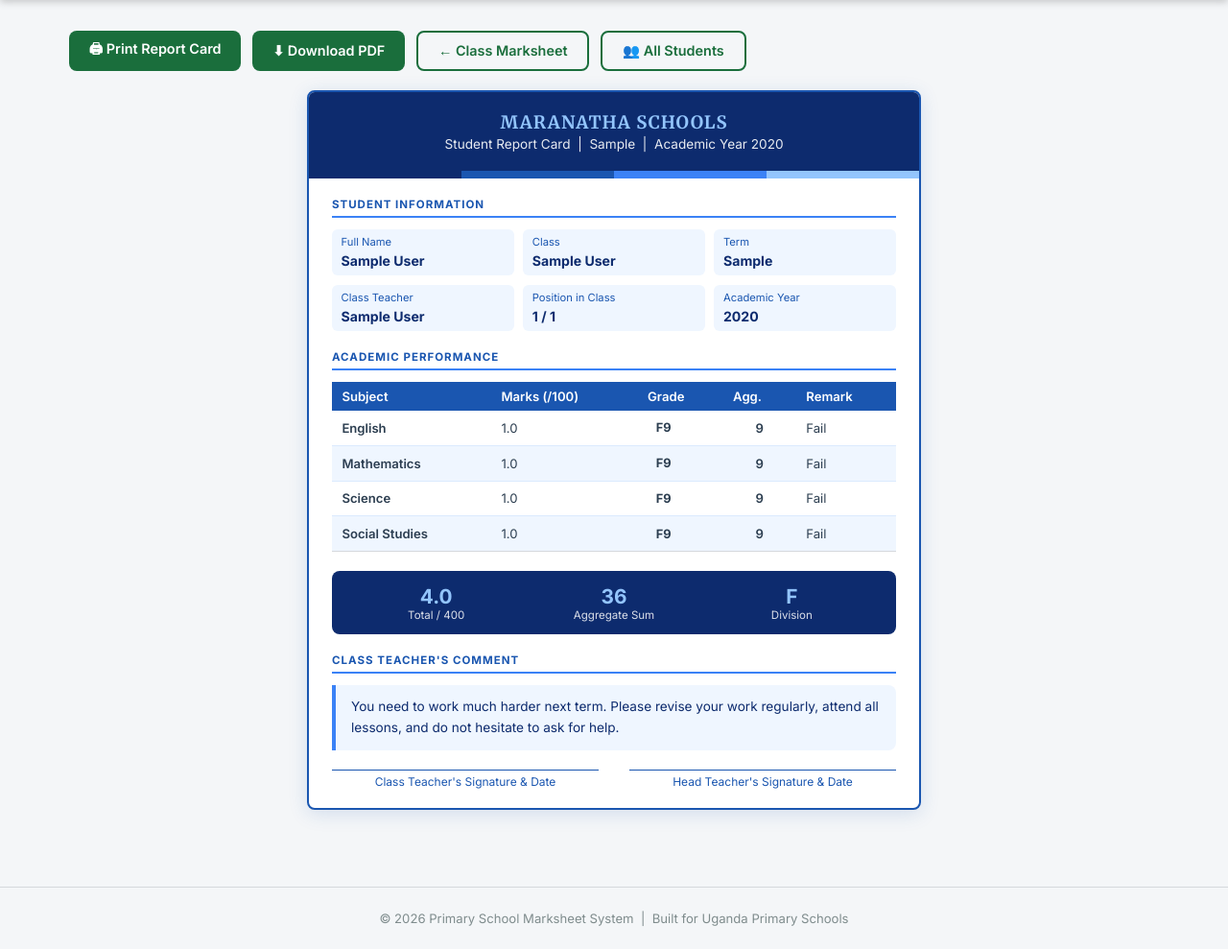
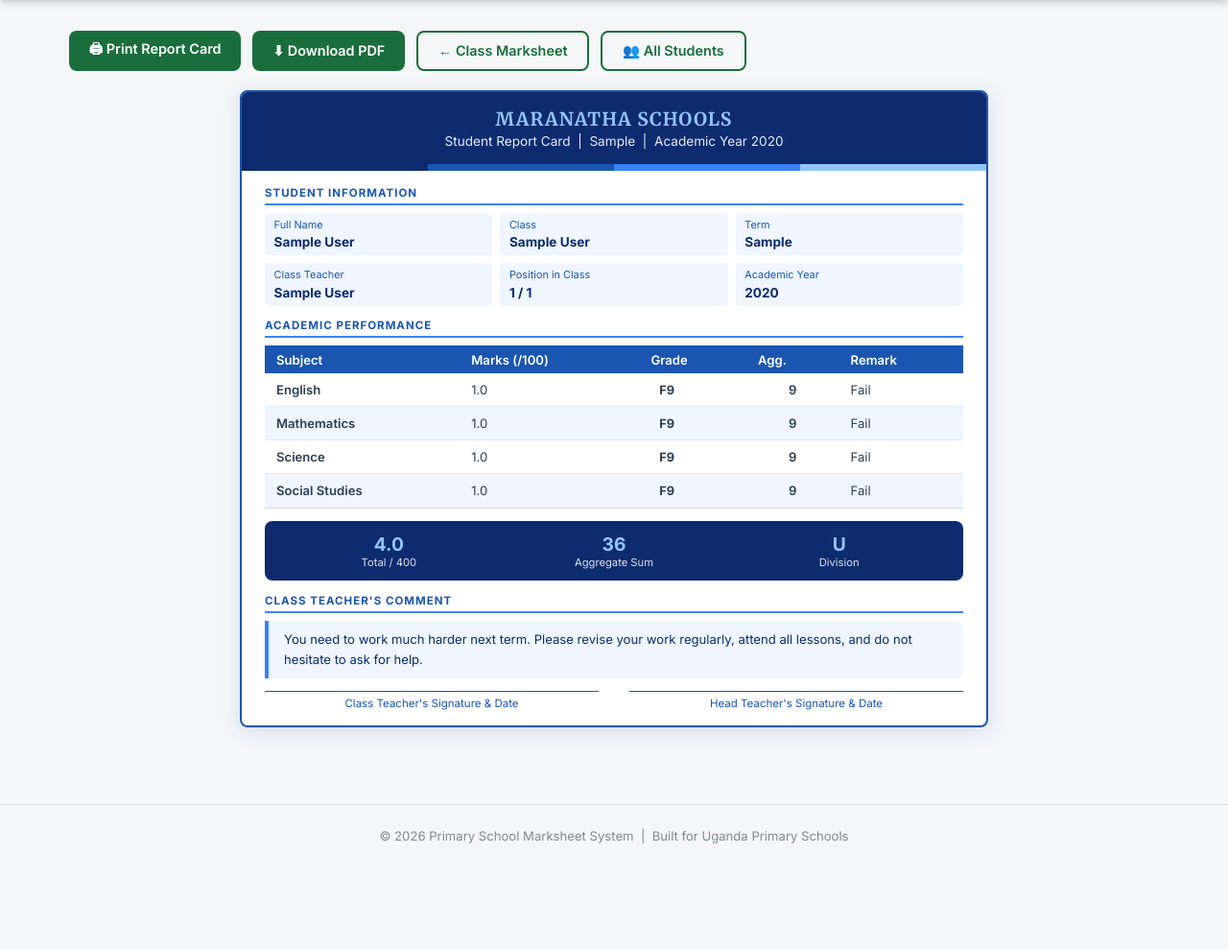
Before and after one commit to Nathansilver-code/reportGenerator, a Flask app: page /report/1 in a window 1280 px wide. Shown: the part 60-1049 px from the top of the page at 96% size. After the commit the page ends 939 px from the top, so only its background shows below. Run offline with Flask 3, Linux system fonts and the light colour scheme; a user stored in the database is signed in; tables that the repository leaves empty hold one stand-in row (values such as "Sample post").

Commit message:
better report card

```diff
--- a/routes/reports.py
+++ b/routes/reports.py
@@ -4,6 +4,7 @@ from models import Student, Teacher
 from utils.grading import compute_student_results
 
 import io
+from datetime import datetime
 import openpyxl
 from openpyxl.styles import Font, PatternFill, Alignment, Border, Side
 from openpyxl.utils import get_column_letter
@@ -84,12 +85,19 @@ def download_report_pdf(student_id):
     total_in_class = len(class_results)
     teacher        = student.teacher
 
+    # Safe year fallback
+    student_year = getattr(student, 'year', None) or datetime.utcnow().year
+
     buf = io.BytesIO()
+    # ── A4 portrait ──
     doc = SimpleDocTemplate(
-        buf, pagesize=A5,
-        leftMargin=1.2*cm, rightMargin=1.2*cm,
-        topMargin=1.2*cm, bottomMargin=1.2*cm
+        buf, pagesize=A4,
+        leftMargin=1.5*cm, rightMargin=1.5*cm,
+        topMargin=1.5*cm, bottomMargin=1.5*cm
     )
+
+    # A4 usable width = 21cm - 3cm margins = 18cm
+    PAGE_W = 18*cm
 
     NAVY  = colors.HexColor("#0d2b6e")
     BLUE  = colors.HexColor("#1a56b0")
@@ -97,18 +105,18 @@ def download_report_pdf(student_id):
     WHITE = colors.white
 
     title_style = ParagraphStyle("title",
-        fontName="Helvetica-Bold", fontSize=13,
-        textColor=WHITE, alignment=1, spaceAfter=2)
+        fontName="Helvetica-Bold", fontSize=16,
+        textColor=WHITE, alignment=1, spaceAfter=3)
     sub_style = ParagraphStyle("sub",
-        fontName="Helvetica", fontSize=8,
+        fontName="Helvetica", fontSize=10,
         textColor=WHITE, alignment=1, spaceAfter=4)
     section_style = ParagraphStyle("section",
-        fontName="Helvetica-Bold", fontSize=8,
-        textColor=BLUE, spaceBefore=8, spaceAfter=4)
+        fontName="Helvetica-Bold", fontSize=9,
+        textColor=BLUE, spaceBefore=8, spaceAfter=5)
     comment_style = ParagraphStyle("comment",
-        fontName="Helvetica", fontSize=8,
+        fontName="Helvetica", fontSize=9,
         textColor=colors.HexColor("#0d2b6e"),
-        leading=12, spaceBefore=4, spaceAfter=4)
+        leading=14, spaceBefore=4, spaceAfter=4)
 
     story = []
 
@@ -116,15 +124,15 @@ def download_report_pdf(student_id):
     banner_data = [
         [Paragraph("MARANATHA SCHOOLS", title_style)],
         [Paragraph(
-            f"Student Report Card  |  {student.term}  |  Academic Year {student.year}",
+            f"Student Report Card  |  {student.term}  |  Academic Year {student_year}",
             sub_style)],
     ]
-    banner = Table(banner_data, colWidths=[13*cm])
+    banner = Table(banner_data, colWidths=[PAGE_W])
     banner.setStyle(TableStyle([
-        ("BACKGROUND",   (0,0), (-1,-1), NAVY),
-        ("ALIGN",        (0,0), (-1,-1), "CENTER"),
-        ("TOPPADDING",   (0,0), (-1,-1), 8),
-        ("BOTTOMPADDING",(0,0), (-1,-1), 8),
+        ("BACKGROUND",    (0,0), (-1,-1), NAVY),
+        ("ALIGN",         (0,0), (-1,-1), "CENTER"),
+        ("TOPPADDING",    (0,0), (-1,-1), 10),
+        ("BOTTOMPADDING", (0,0), (-1,-1), 10),
     ]))
     story.append(banner)
     story.append(Spacer(1, 0.3*cm))
@@ -133,20 +141,20 @@ def download_report_pdf(student_id):
     story.append(Paragraph("STUDENT INFORMATION", section_style))
     info_data = [
         ["Full Name",     student.full_name,  "Class",         student.class_name],
-        ["Term",          student.term,        "Academic Year", str(student.year)],
+        ["Term",          student.term,        "Academic Year", str(student_year)],
         ["Class Teacher", teacher.full_name,   "Position",      f"{position} / {total_in_class}"],
     ]
-    info_table = Table(info_data, colWidths=[2.8*cm, 4*cm, 2.8*cm, 3.4*cm])
+    info_table = Table(info_data, colWidths=[3.5*cm, 5.5*cm, 3.5*cm, 5.5*cm])
     info_table.setStyle(TableStyle([
-        ("FONTNAME",     (0,0), (-1,-1), "Helvetica"),
-        ("FONTNAME",     (0,0), (0,-1),  "Helvetica-Bold"),
-        ("FONTNAME",     (2,0), (2,-1),  "Helvetica-Bold"),
-        ("FONTSIZE",     (0,0), (-1,-1), 8),
-        ("BACKGROUND",   (0,0), (-1,-1), PALE),
-        ("GRID",         (0,0), (-1,-1), 0.5, colors.HexColor("#dbeafe")),
-        ("TOPPADDING",   (0,0), (-1,-1), 4),
-        ("BOTTOMPADDING",(0,0), (-1,-1), 4),
-        ("LEFTPADDING",  (0,0), (-1,-1), 6),
+        ("FONTNAME",      (0,0), (-1,-1), "Helvetica"),
+        ("FONTNAME",      (0,0), (0,-1),  "Helvetica-Bold"),
+        ("FONTNAME",      (2,0), (2,-1),  "Helvetica-Bold"),
+        ("FONTSIZE",      (0,0), (-1,-1), 9),
+        ("BACKGROUND",    (0,0), (-1,-1), PALE),
+        ("GRID",          (0,0), (-1,-1), 0.5, colors.HexColor("#dbeafe")),
+        ("TOPPADDING",    (0,0), (-1,-1), 5),
+        ("BOTTOMPADDING", (0,0), (-1,-1), 5),
+        ("LEFTPADDING",   (0,0), (-1,-1), 6),
     ]))
     story.append(info_table)
     story.append(Spacer(1, 0.3*cm))
@@ -163,19 +171,19 @@ def download_report_pdf(student_id):
             details["remark"],
         ])
     subj_table = Table(subj_data,
-        colWidths=[3.5*cm, 2.5*cm, 1.5*cm, 1.5*cm, 4*cm],
+        colWidths=[5*cm, 3.5*cm, 2*cm, 2*cm, 5.5*cm],
         repeatRows=1)
     subj_table.setStyle(TableStyle([
         ("BACKGROUND",    (0,0), (-1,0),  BLUE),
         ("TEXTCOLOR",     (0,0), (-1,0),  WHITE),
         ("FONTNAME",      (0,0), (-1,0),  "Helvetica-Bold"),
         ("FONTNAME",      (0,1), (-1,-1), "Helvetica"),
-        ("FONTSIZE",      (0,0), (-1,-1), 8),
+        ("FONTSIZE",      (0,0), (-1,-1), 9),
         ("GRID",          (0,0), (-1,-1), 0.5, colors.HexColor("#dbeafe")),
         ("ROWBACKGROUNDS",(0,1), (-1,-1), [WHITE, PALE]),
         ("ALIGN",         (1,0), (3,-1),  "CENTER"),
-        ("TOPPADDING",    (0,0), (-1,-1), 4),
-        ("BOTTOMPADDING", (0,0), (-1,-1), 4),
+        ("TOPPADDING",    (0,0), (-1,-1), 5),
+        ("BOTTOMPADDING", (0,0), (-1,-1), 5),
         ("LEFTPADDING",   (0,0), (-1,-1), 6),
     ]))
     story.append(subj_table)
@@ -183,22 +191,22 @@ def download_report_pdf(student_id):
 
     # ── Summary ──
     summary_data = [[
-        Paragraph(f"<b><font color='#93c5fd' size=14>{computed['total']}</font></b><br/>"
-                  f"<font color='white' size=7>Total / {computed['max_total']}</font>",
+        Paragraph(f"<b><font color='#93c5fd' size=16>{computed['total']}</font></b><br/>"
+                  f"<font color='white' size=8>Total / {computed['max_total']}</font>",
                   ParagraphStyle("s", alignment=1)),
-        Paragraph(f"<b><font color='#93c5fd' size=14>{computed['aggregate_sum']}</font></b><br/>"
-                  f"<font color='white' size=7>Aggregate Sum</font>",
+        Paragraph(f"<b><font color='#93c5fd' size=16>{computed['aggregate_sum']}</font></b><br/>"
+                  f"<font color='white' size=8>Aggregate Sum</font>",
                   ParagraphStyle("s", alignment=1)),
-        Paragraph(f"<b><font color='#93c5fd' size=14>{computed['division']}</font></b><br/>"
-                  f"<font color='white' size=7>Division</font>",
+        Paragraph(f"<b><font color='#93c5fd' size=16>{computed['division']}</font></b><br/>"
+                  f"<font color='white' size=8>Division</font>",
                   ParagraphStyle("s", alignment=1)),
     ]]
-    summary_table = Table(summary_data, colWidths=[4.33*cm, 4.33*cm, 4.33*cm])
+    summary_table = Table(summary_data, colWidths=[6*cm, 6*cm, 6*cm])
     summary_table.setStyle(TableStyle([
-        ("BACKGROUND",   (0,0), (-1,-1), NAVY),
-        ("ALIGN",        (0,0), (-1,-1), "CENTER"),
-        ("TOPPADDING",   (0,0), (-1,-1), 8),
-        ("BOTTOMPADDING",(0,0), (-1,-1), 8),
+        ("BACKGROUND",    (0,0), (-1,-1), NAVY),
+        ("ALIGN",         (0,0), (-1,-1), "CENTER"),
+        ("TOPPADDING",    (0,0), (-1,-1), 10),
+        ("BOTTOMPADDING", (0,0), (-1,-1), 10),
     ]))
     story.append(summary_table)
     story.append(Spacer(1, 0.3*cm))
@@ -210,14 +218,14 @@ def download_report_pdf(student_id):
 
     # ── Signatures ──
     sig_data = [["Class Teacher's Signature & Date", "Head Teacher's Signature & Date"]]
-    sig_table = Table(sig_data, colWidths=[6.5*cm, 6.5*cm])
+    sig_table = Table(sig_data, colWidths=[9*cm, 9*cm])
     sig_table.setStyle(TableStyle([
         ("FONTNAME",    (0,0), (-1,-1), "Helvetica"),
-        ("FONTSIZE",    (0,0), (-1,-1), 7),
+        ("FONTSIZE",    (0,0), (-1,-1), 8),
         ("TEXTCOLOR",   (0,0), (-1,-1), BLUE),
         ("LINEABOVE",   (0,0), (-1,-1), 0.5, BLUE),
         ("ALIGN",       (0,0), (-1,-1), "CENTER"),
-        ("TOPPADDING",  (0,0), (-1,-1), 4),
+        ("TOPPADDING",  (0,0), (-1,-1), 5),
     ]))
     story.append(sig_table)
 
--- a/templates/report_card.html
+++ b/templates/report_card.html
@@ -3,17 +3,16 @@
 
 {% block extra_css %}
 <style>
-  /* ── Blue colour palette ── */
   :root {
-    --rc-dark:    #0d2b6e;   /* deep navy   */
-    --rc-mid:     #1a56b0;   /* main blue   */
-    --rc-light:   #3b82f6;   /* bright blue */
-    --rc-pale:    #eff6ff;   /* very light  */
-    --rc-accent:  #93c5fd;   /* sky blue    */
+    --rc-dark:   #0d2b6e;
+    --rc-mid:    #1a56b0;
+    --rc-light:  #3b82f6;
+    --rc-pale:   #eff6ff;
+    --rc-accent: #93c5fd;
   }
 
   .report-card {
-    max-width: 640px;
+    max-width: 780px;
     margin: 0 auto;
     background: #fff;
     border: 2px solid var(--rc-mid);
@@ -25,12 +24,12 @@
   .rc-banner {
     background: var(--rc-dark);
     color: #fff;
-    padding: 1.25rem 1.75rem;
+    padding: 1rem 2rem;
     text-align: center;
   }
   .rc-banner h1 {
     font-family: 'Merriweather', serif;
-    font-size: 1.15rem;
+    font-size: 1.2rem;
     margin: 0 0 0.2rem;
     color: var(--rc-accent);
     text-transform: uppercase;
@@ -39,16 +38,16 @@
   .rc-banner p { opacity: 0.9; font-size: 0.85rem; margin: 0; }
 
   .rc-stripe {
-    height: 8px;
+    height: 7px;
     background: linear-gradient(to right,
-      var(--rc-dark) 25%,
-      var(--rc-mid)  25%, var(--rc-mid)  50%,
+      var(--rc-dark)  25%,
+      var(--rc-mid)   25%, var(--rc-mid)   50%,
       var(--rc-light) 50%, var(--rc-light) 75%,
       var(--rc-accent) 75%);
   }
 
-  .rc-body    { padding: 1.25rem 1.5rem; }
-  .rc-section { margin-bottom: 1.25rem; }
+  .rc-body    { padding: 1rem 1.5rem; }
+  .rc-section { margin-bottom: 0.85rem; }
 
   .rc-section-title {
     font-size: 0.72rem;
@@ -57,31 +56,31 @@
     letter-spacing: 1px;
     color: var(--rc-mid);
     border-bottom: 2px solid var(--rc-light);
-    padding-bottom: 0.3rem;
-    margin-bottom: 0.75rem;
+    padding-bottom: 0.25rem;
+    margin-bottom: 0.5rem;
   }
 
   .info-grid {
     display: grid;
     grid-template-columns: repeat(3, 1fr);
-    gap: 0.6rem;
+    gap: 0.5rem;
   }
   .info-cell {
     background: var(--rc-pale);
-    border-radius: 6px;
-    padding: 0.4rem 0.6rem;
+    border-radius: 4px;
+    padding: 0.3rem 0.6rem;
   }
-  .info-cell label { font-size: 0.7rem; color: var(--rc-mid); display: block; margin-bottom: 0.1rem; }
-  .info-cell span  { font-weight: 700; font-size: 0.88rem; color: var(--rc-dark); }
+  .info-cell label { font-size: 0.68rem; color: var(--rc-mid); display: block; margin-bottom: 0.05rem; }
+  .info-cell span  { font-weight: 700; font-size: 0.85rem; color: var(--rc-dark); }
 
   .rc-table { width: 100%; border-collapse: collapse; font-size: 0.82rem; }
   .rc-table th {
     background: var(--rc-mid);
     color: #fff;
-    padding: 0.45rem 0.65rem;
+    padding: 0.4rem 0.75rem;
     text-align: left;
   }
-  .rc-table td { padding: 0.45rem 0.65rem; border-bottom: 1px solid #dbeafe; }
+  .rc-table td { padding: 0.4rem 0.75rem; border-bottom: 1px solid #dbeafe; }
   .rc-table tr:last-child td { border-bottom: none; }
   .rc-table tr:nth-child(even) { background: var(--rc-pale); }
 
@@ -89,22 +88,22 @@
     background: var(--rc-dark);
     color: #fff;
     border-radius: var(--radius);
-    padding: 0.85rem 1.25rem;
+    padding: 0.75rem 1rem;
     display: grid;
     grid-template-columns: repeat(3, 1fr);
     gap: 0.5rem;
     text-align: center;
   }
-  .rc-summary .val { font-size: 1.3rem; font-weight: 700; color: var(--rc-accent); }
-  .rc-summary .lbl { font-size: 0.72rem; opacity: 0.85; }
+  .rc-summary .val { font-size: 1.2rem; font-weight: 700; color: var(--rc-accent); }
+  .rc-summary .lbl { font-size: 0.7rem; opacity: 0.85; }
 
   .rc-comment {
     background: var(--rc-pale);
     border-left: 4px solid var(--rc-light);
     border-radius: 0 var(--radius) var(--radius) 0;
-    padding: 0.75rem 1rem;
-    font-size: 0.85rem;
-    line-height: 1.6;
+    padding: 0.6rem 1rem;
+    font-size: 0.82rem;
+    line-height: 1.55;
     color: var(--rc-dark);
   }
 
@@ -112,29 +111,31 @@
     display: grid;
     grid-template-columns: 1fr 1fr;
     gap: 2rem;
-    margin-top: 1.25rem;
+    margin-top: 0.85rem;
   }
   .sig-line {
     border-top: 1px solid var(--rc-mid);
     padding-top: 0.3rem;
-    font-size: 0.75rem;
+    font-size: 0.72rem;
     color: var(--rc-mid);
     text-align: center;
   }
 
-  /* ── Print: A5 portrait ── */
+  /* ── Print: A4 portrait, fit on ONE page ── */
   @media print {
-    .no-print        { display: none !important; }
-    .report-card     { border-color: #000; box-shadow: none; max-width: 100%; }
-    .rc-banner       { background: var(--rc-dark) !important; -webkit-print-color-adjust: exact; print-color-adjust: exact; }
-    .rc-stripe       { -webkit-print-color-adjust: exact; print-color-adjust: exact; }
-    .rc-summary      { background: var(--rc-dark) !important; -webkit-print-color-adjust: exact; print-color-adjust: exact; }
-    .rc-table th     { background: var(--rc-mid) !important; -webkit-print-color-adjust: exact; print-color-adjust: exact; }
+    .no-print     { display: none !important; }
+    .report-card  { border-color: #000; box-shadow: none; max-width: 100%; }
+    .rc-banner    { background: var(--rc-dark) !important; -webkit-print-color-adjust: exact; print-color-adjust: exact; }
+    .rc-stripe    { -webkit-print-color-adjust: exact; print-color-adjust: exact; }
+    .rc-summary   { background: var(--rc-dark) !important; -webkit-print-color-adjust: exact; print-color-adjust: exact; }
+    .rc-table th  { background: var(--rc-mid) !important; -webkit-print-color-adjust: exact; print-color-adjust: exact; }
     .rc-table tr:nth-child(even) { background: var(--rc-pale) !important; -webkit-print-color-adjust: exact; print-color-adjust: exact; }
-    .info-cell       { background: var(--rc-pale) !important; -webkit-print-color-adjust: exact; print-color-adjust: exact; }
-    .rc-comment      { background: var(--rc-pale) !important; -webkit-print-color-adjust: exact; print-color-adjust: exact; }
-    .badge           { -webkit-print-color-adjust: exact; print-color-adjust: exact; }
-    @page            { size: A5 portrait; margin: 1cm; }
+    .info-cell    { background: var(--rc-pale) !important; -webkit-print-color-adjust: exact; print-color-adjust: exact; }
+    .rc-comment   { background: var(--rc-pale) !important; -webkit-print-color-adjust: exact; print-color-adjust: exact; }
+    .badge        { -webkit-print-color-adjust: exact; print-color-adjust: exact; }
+    html, body    { height: 100%; }
+    .main-content { padding: 0 !important; margin: 0 !important; }
+    @page         { size: A4 portrait; margin: 1cm; }
   }
 </style>
 {% endblock %}
--- a/utils/grading.py
+++ b/utils/grading.py
@@ -92,7 +92,7 @@ def get_division(total_marks, class_name=None):
         elif total_marks <= 33:
             return "4"
         else:
-            return "F"
+            return "U"
 
 
 def get_teacher_comment(average):
```
Also changed, not shown: templates/marksheet.html (+15 -14 lines).
